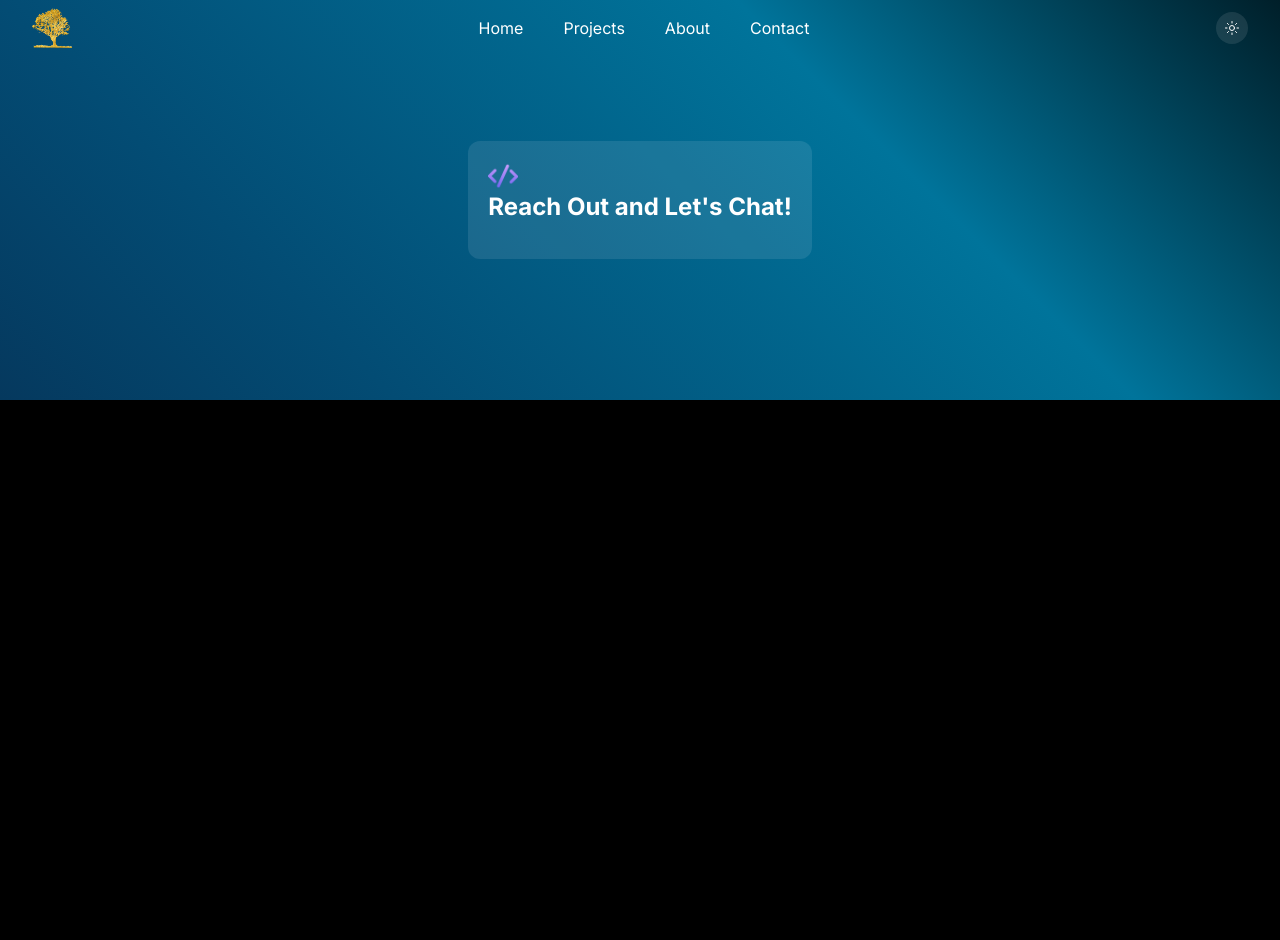
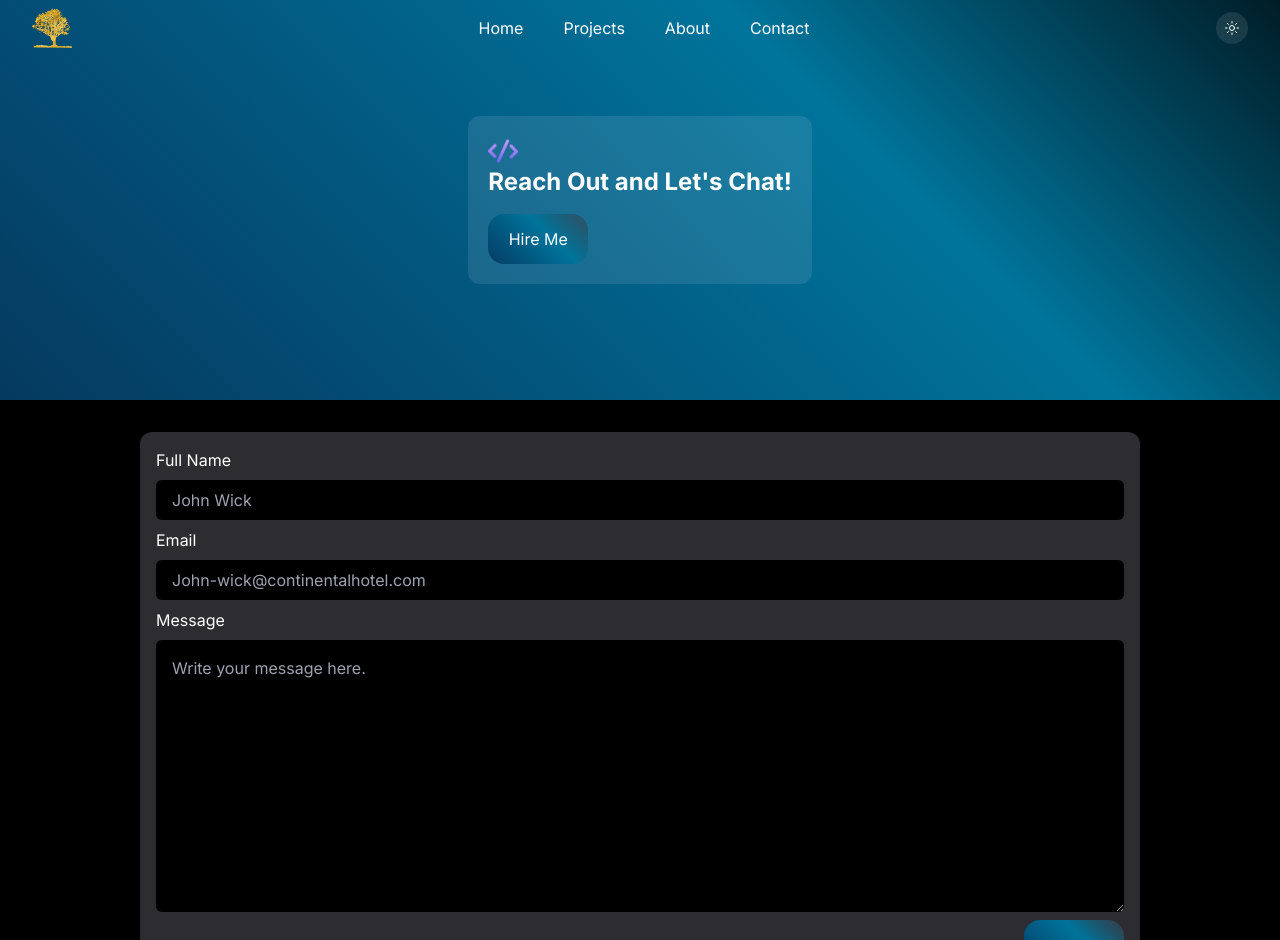
Before and after one commit to Sabir222/portfolio, a Next.js app: page /contact in a window 1280 px wide. Shown: the top 940 px of the page. Before the commit the page ends 800 px from the top, so only its background shows below. Built offline with nearby package versions, Linux system fonts and the light colour scheme.

Commit message:
Adding Contact section

```diff
--- a/app/contact/page.tsx
+++ b/app/contact/page.tsx
@@ -1,19 +1,16 @@
 import Header from "@/components/Header";
 import Navbar from "@/components/Navbar";
-import Head from "next/head";
-const Contact = () => {
+import Contact from "@/components/Contact";
+const page = () => {
   return (
     <>
-      <Head>
-        <title>Contact Sabir</title>
-        <meta name="Contact-page" content="page" key="contact" />
-      </Head>
-      <Navbar/>
+      <Navbar />
       <div>
         <Header firstp="Reach Out and Let's Chat!" />
+        <Contact />
       </div>
     </>
   );
 };
 
-export default Contact;
+export default page;
--- a/app/page.tsx
+++ b/app/page.tsx
@@ -1,6 +1,8 @@
+import Contact from "@/components/Contact";
 import Footer from "@/components/Footer";
 import Github from "@/components/Github";
 import Hero from "@/components/Hero";
+import HomeContact from "@/components/HomeContact";
 
 import Navbar from "@/components/Navbar";
 
@@ -10,6 +12,7 @@ export default function Home() {
       <Navbar />
       <Hero />
       <Github />
+      <HomeContact />
       <Footer />
     </main>
   );
--- /dev/null
+++ b/components/Contact.tsx
@@ -0,0 +1,64 @@
+"use client";
+import { z, ZodType } from "zod";
+import { useForm } from "react-hook-form";
+import { zodResolver } from "@hookform/resolvers/zod";
+interface FormProps {
+  fullName: string;
+  email: string;
+  message: string;
+}
+const Contact = () => {
+  const schema: ZodType<FormProps> = z.object({
+    fullName: z.string().min(2).max(30),
+    email: z.string().email(),
+    message: z.string(),
+  });
+
+  const { register, handleSubmit } = useForm<FormProps>({
+    resolver: zodResolver(schema),
+  });
+  const submitData = (data: FormProps) => {
+    console.log("Nice!", data);
+  };
+  return (
+    <>
+      <div className=" text-white p-[32px]  ">
+        <div className="max-w-[1000px] mx-auto">
+          <form
+            className="flex flex-col gap-2 p-4 bg-opacity-70 rounded-xl bg-zinc-700"
+            onSubmit={handleSubmit(submitData)}
+          >
+            <label htmlFor=""> Full Name</label>
+            <input
+              type="text"
+              className="py-2 pl-4 bg-black rounded-md "
+              placeholder="John Wick"
+              {...register("fullName")}
+            />
+            <label htmlFor=""> Email</label>
+            <input
+              type="email"
+              className="py-2 pl-4 bg-black rounded-md"
+              placeholder="John-wick@continentalhotel.com"
+              {...register("email")}
+            />
+            <label htmlFor="">Message</label>
+            <textarea
+              cols={20}
+              rows={10}
+              className="p-4 bg-black rounded-md"
+              placeholder="Write your message here."
+              {...register("message")}
+            ></textarea>
+            <input
+              type="submit"
+              className="flex animation-div2 self-end  items-center justify-center p-4 rounded-2xl bg-opacity-70 h-[50px] w-[100px] bg-zinc-700 cursor-pointer"
+            />
+          </form>
+        </div>
+      </div>
+    </>
+  );
+};
+
+export default Contact;
--- a/components/Header.tsx
+++ b/components/Header.tsx
@@ -11,6 +11,9 @@ const Header = ({ firstp, secondp }: headerProps) => {
         <Image src={"/logo.png"} alt="logo" width={30} height={30} />
         <p className="mb-4 text-2xl font-bold text-white">{firstp}</p>
         <p className="mb-3 text-gray-200">{secondp}</p>
+        <button className="flex text-white animation-div2 self-end  items-center justify-center p-4 rounded-2xl bg-opacity-70 h-[50px] w-[100px] bg-zinc-700 cursor-pointer ">
+          Hire Me
+        </button>
       </div>
     </div>
   );
--- a/components/Hero.tsx
+++ b/components/Hero.tsx
@@ -11,7 +11,7 @@ const Hero = () => {
         <Header
           firstp="Hello, I'm Sabir Welcome to my Webiste"
           secondp="Self-taught web developer with a passion for creativity and endless
-          possibilities. Happy to collaborate as a web developer."
+          possibilities. Happy to collaborate as a Front-end web developer."
         />
         <div className="h-full   bg-[#EEEEEE] pb-[80px]">
           <Projects />
--- /dev/null
+++ b/components/HomeContact.tsx
@@ -0,0 +1,26 @@
+import Contact from "./Contact";
+
+const HomeContact = () => {
+  return (
+    <div className="bg-zinc-800">
+      <div className=" px-[32px] max-w-[1400px] mx-auto ">
+        <div className="pt-20 pb-10 text-3xl font-semibold text-white md:pb-0">
+          <p>Contact Me</p>
+        </div>
+        <div className="flex flex-col md:flex-row">
+          <div className="md:w-[50%] flex justify-center text-center items-center text-white">
+            <p>
+              Interested in hiring a skilled web developer for your company?
+              Contact me to explore how I can contribute to your team&apos;s success.
+            </p>
+          </div>
+          <div className="flex-1">
+            <Contact />
+          </div>
+        </div>
+      </div>
+    </div>
+  );
+};
+
+export default HomeContact;
--- a/components/Projects.tsx
+++ b/components/Projects.tsx
@@ -58,7 +58,7 @@ const Projects = () => {
           })}
         </div>
         <div className="md:w-[20%] flex p-10 justify-center items-center">
-          <div className="animation-div2 rounded-2xl">
+          <div className="text-white animation-div2 rounded-2xl">
             <Link href="/studies">
               <button className="flex items-center justify-center p-4 rounded-2xl bg-opacity-70 h-[50px] w-[100px] bg-zinc-700">
                 More
--- a/package.json
+++ b/package.json
@@ -9,6 +9,7 @@
     "lint": "next lint"
   },
   "dependencies": {
+    "@hookform/resolvers": "^3.1.1",
     "@types/node": "20.4.4",
     "@types/react": "18.2.15",
     "@types/react-dom": "18.2.7",
@@ -20,8 +21,10 @@
     "postcss": "8.4.27",
     "react": "18.2.0",
     "react-dom": "18.2.0",
+    "react-hook-form": "^7.45.2",
     "react-icons": "^4.10.1",
     "tailwindcss": "3.3.3",
-    "typescript": "5.1.6"
+    "typescript": "5.1.6",
+    "zod": "^3.21.4"
   }
 }
```
Also changed, not shown: 1 other file (tests, documents, lock files or other folders).
